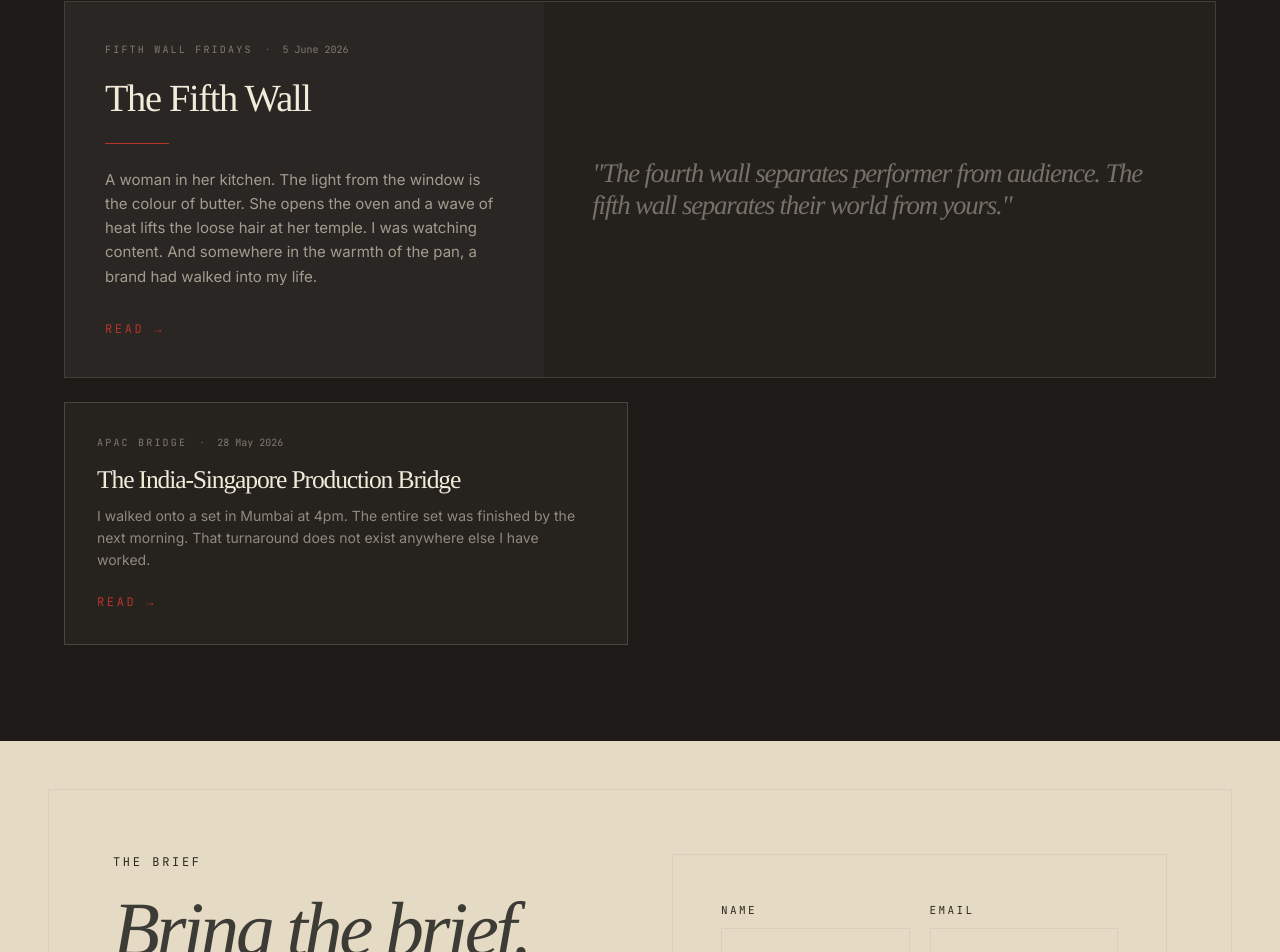
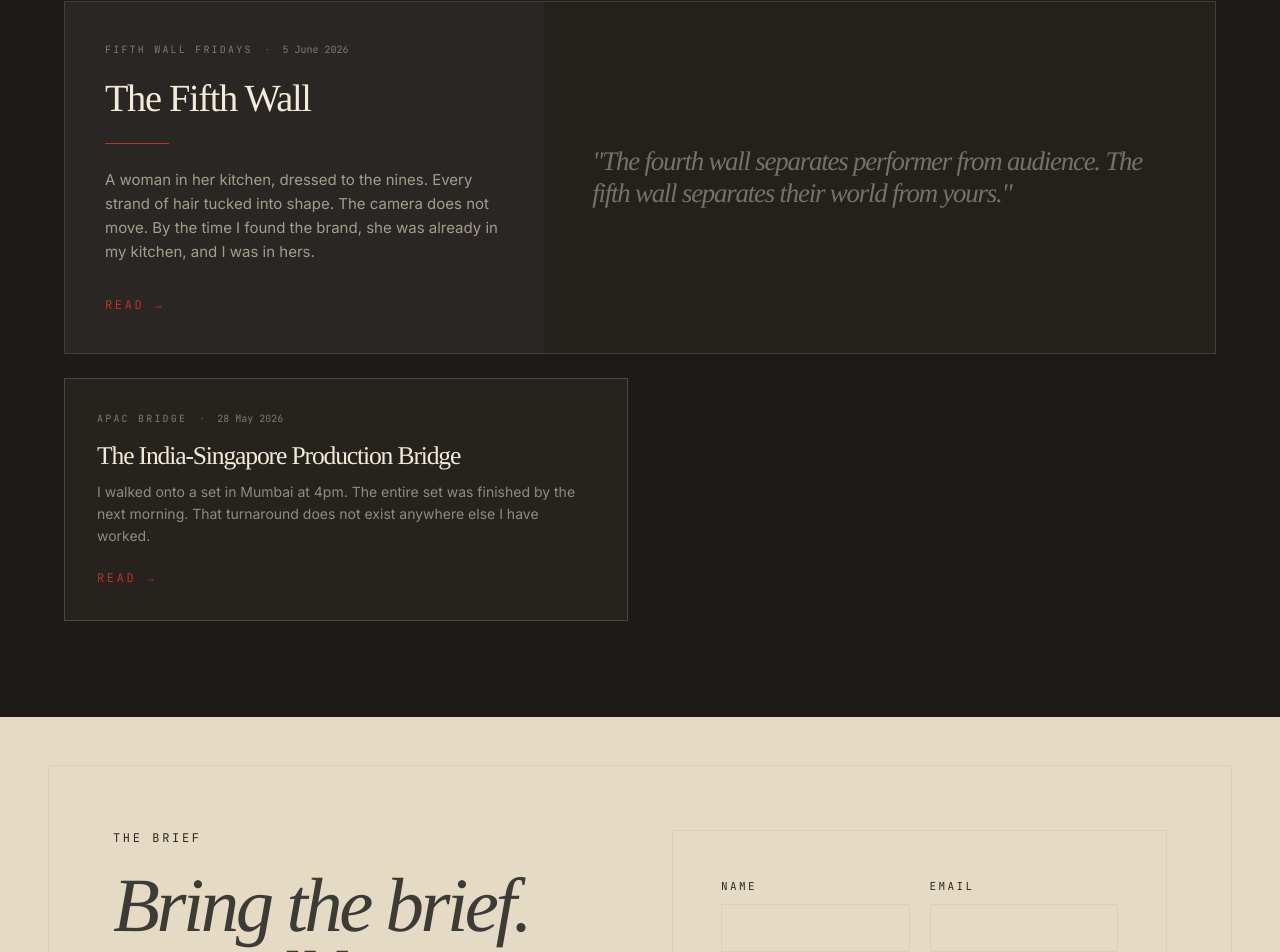
Before and after one commit to farhanamattar-code/bombay-blanc-site, a React (Vite) app: page / in a window 1280 px wide. Shown: the part 4168-5120 px from the top of the page. Built offline with nearby package versions, Linux system fonts and the light colour scheme; a web font is replaced by a local one.

Commit message:
Journal: sharpen lede — paradox-led opening + bidirectional Marc Jacobs close

```diff
--- a/src/data/journalPosts.js
+++ b/src/data/journalPosts.js
@@ -13,16 +13,16 @@ const journalPosts = [
     articleImage: "/images/fifth-wall-flag-plant-source.jpeg",
     articleImageAlt: "A Mughal archway opens onto a quiet domestic kitchen at dawn — a black cast-iron pan on a stove, copper kettle, indigo cabinets, morning light through a paned window. The Fifth Wall by Hana Mattar, Bombay Blanc.",
     articleImageCaption: "Fifth Wall Fridays · I · The Geography of Intimacy",
-    hook: "A woman in her kitchen. The light from the window is the colour of butter. She opens the oven and a wave of heat lifts the loose hair at her temple. I was watching content. And somewhere in the warmth of the pan, a brand had walked into my life.",
+    hook: "A woman in her kitchen, dressed to the nines. Every strand of hair tucked into shape. The camera does not move. By the time I found the brand, she was already in my kitchen, and I was in hers.",
     pullQuote: "The fourth wall separates performer from audience. The fifth wall separates their world from yours.",
     body: [
       {
         type: "text",
-        content: "A woman in her kitchen, somewhere I have never been. The light from the window is the colour of butter. She opens the oven and a wave of heat lifts the loose hair at her temple. She pulls out a pan — cast iron, blackened, beautiful — and sets it on the stovetop. The camera does not move. It does not need to. I am already there."
+        content: "A woman in her kitchen, dressed to the nines. Every strand of hair tucked into shape. The camera does not move. It does not need to. I am already there."
       },
       {
         type: "text",
-        content: "Then I noticed. There was no logo. There was no music. There was a brand somewhere, but I had to look for it. And by the time I found it — Marc Jacobs — I had already let the woman into my life."
+        content: "Then I noticed. There was no logo. There was no music. There was a brand somewhere, but I had to look for it. By the time I found it — Marc Jacobs — she was already in my kitchen, and I was in hers."
       },
       {
         type: "heading",
```
